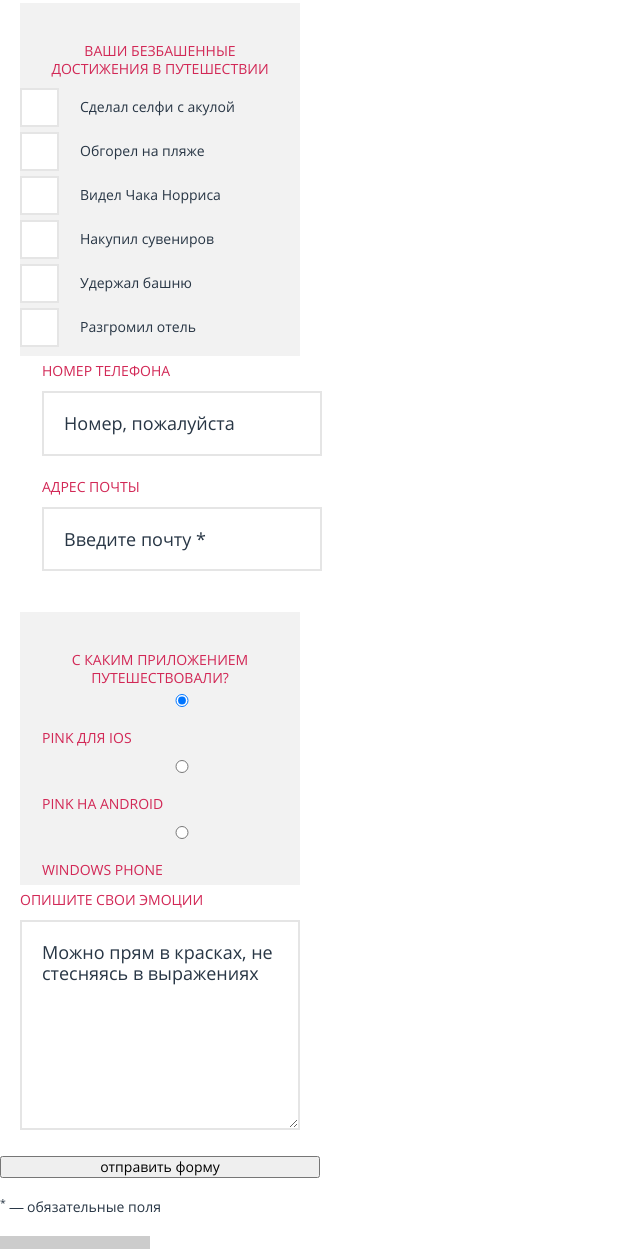
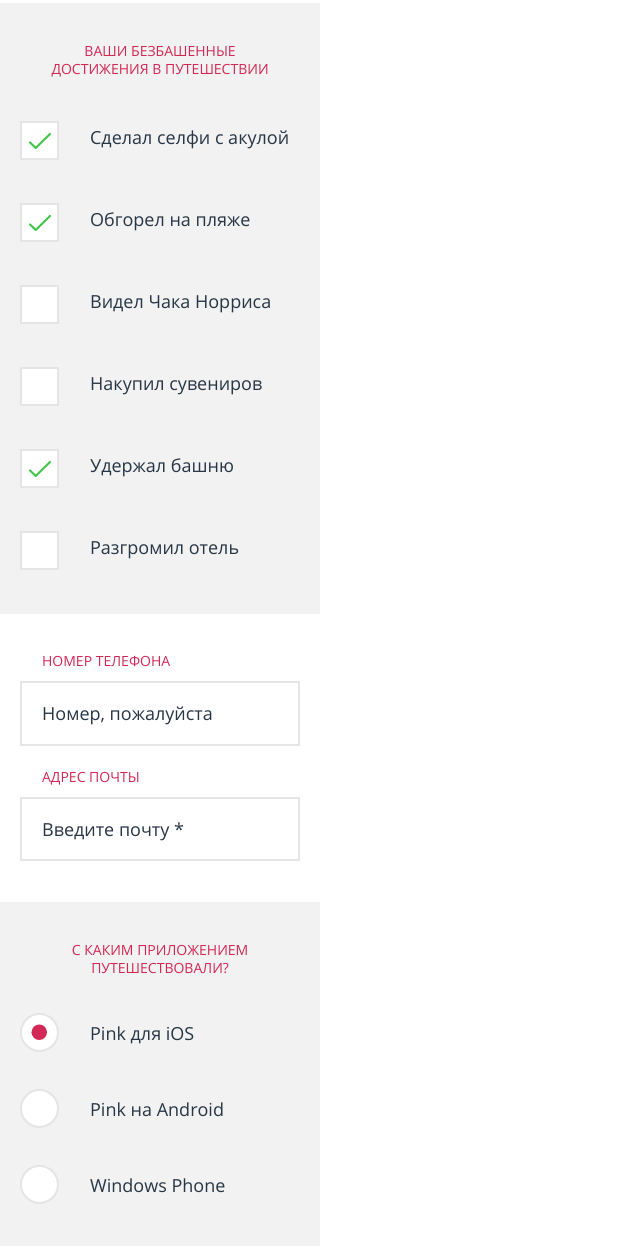
Before and after one commit to demchenkoyu/496077-pink-16, a website: page source/form.html in a window 1280 px wide. Shown: the part 819-2068 px from the top of the page, without its empty margins (0-640 px from the left). Drawn offline with nearby package versions, Linux system fonts and the light colour scheme; files that its build step writes are made by us from their sources; placeholder pictures from the web are drawn by us.

Commit message:
стилизованы элементы формы моб версии

```diff
--- a/source/form.html
+++ b/source/form.html
@@ -52,66 +52,75 @@
       <p class="form__description">Поделитесь своей историей и получите шанс выиграть ценный приз - 1000 миль на вашу бонусную карту!</p>
       <form class="form__wrapper" action="https://echo.htmlacademy.ru">
       <div class="form__item">
+        <div class="form__field">
         <label class="form__label" for="surname">фамилия:</label>
         <input class="form__input" type="text" id="surname" placeholder="Укажите фамилию *" required>
+      </div>
+      <div class="form__field">
         <label class="form__label" for="firstname">имя:</label>
         <input class="form__input" type="text" id="firstname" placeholder="Введите ваше имя *" required>
+      </div>
+      <div class="form__field">
         <label class="form__label" for="secondname">отчество:</label>
         <input class="form__input" type="text" id="secondname" placeholder="Ну и отчество тоже">
       </div>
-      <div class="form__item form__item--background">
+      </div>
+      <div class="form__item form__item--difference">
         <h2 class="form__tagline">ваши безбашенные достижения&nbsp;в&nbsp;путешествии</h2>
-        <label class="form__label-checkbox" for="selfie">
-          <input class="form__input-checkbox" type="checkbox" name="selfie-shark" id="selfie" checked>
-          <p class="form__text">Сделал селфи с акулой</p>
-        </label>
-        <label class="form__label-checkbox" for="angry-sun">
-          <input class="form__input-checkbox" type="checkbox" name="sunbase" id="angry-sun" checked>
-          <p class="form__text">Обгорел на пляже</p>
-        </label>
-        <label class="form__label-checkbox" for="ch-norris">
-          <input class="form__input-checkbox" type="checkbox" name="norris" id="ch-norris">
-          <p class="form__text">Видел Чака Норриса</p>
-        </label>
-        <label class="form__label-checkbox" for="gift">
-          <input class="form__input-checkbox" type="checkbox" name="buy" id="gift">
-          <p class="form__text">Накупил сувениров</p>
-        </label>
-        <label class="form__label-checkbox" for="pisa">
-          <input class="form__input-checkbox" type="checkbox" name="hold" id="pisa" checked>
-          <p class="form__text">Удержал башню</p>
-        </label>
-        <label class="form__label-checkbox" for="hotel">
-          <input class="form__input-checkbox" type="checkbox" name="destroy" id="hotel">
-          <p class="form__text">Разгромил отель</p>
-        </label>
+        <div class="form__field form__field--checkbox">
+          <input class="visually-hidden" type="checkbox" name="selfie-shark" id="selfie" value="Селфи" checked>
+          <label class="form__checkbox" for="selfie">Сделал селфи с акулой</label>
+        </div>
+        <div class="form__field form__field--checkbox">
+          <input class="visually-hidden" type="checkbox" name="sunbase" id="angry-sun" value="Пляж" checked>
+          <label class="form__checkbox" for="angry-sun">Обгорел на пляже</label>
+        </div>
+        <div class="form__field form__field--checkbox">
+          <input class="visually-hidden" type="checkbox" name="norris" id="ch-norris" value="Чак Норрис">
+          <label class="form__checkbox" for="ch-norris">Видел Чака Норриса</label>
+        </div>
+        <div class="form__field form__field--checkbox">
+          <input class="visually-hidden" type="checkbox" name="buy" id="gift" value="Сувенир">
+          <label class="form__checkbox" for="gift">Накупил сувениров</label>
+        </div>
+        <div class="form__field form__field--checkbox">
+          <input class="visually-hidden" type="checkbox" name="hold" id="pisa" value="Башня" checked>
+          <label class="form__checkbox" for="pisa">Удержал башню</label>
+        </div>
+        <div class="form__field form__field--checkbox">
+          <input class="visually-hidden" type="checkbox" name="destroy" id="hotel" value="Отель">
+          <label class="form__checkbox" for="hotel">Разгромил отель</label>
+        </div>
       </div>
       <div class="form__item">
-        <label class="form__label" for="phone">
-          номер телефона <input class="form__input" type="tel" id="phone" name="phone-number" placeholder="Номер, пожалуйста">
-        </label>
-        <label class="form__label" for="letter">
-          адрес почты <input class="form__input" type="email" id="letter" name="email" placeholder="Введите почту *" required>
-        </label>
+      <div class="form__field form__field--tel">
+        <label class="form__label" for="phone">номер телефона</label>
+        <input class="form__input" type="tel" id="phone" name="phone-number" placeholder="Номер, пожалуйста">
       </div>
-      <div class="form__item form__item--background">
+      <div class="form__field form__field--email">
+        <label class="form__label" for="letter">адрес почты</label>
+        <input class="form__input" type="email" id="letter" name="email" placeholder="Введите почту *" required>
+      </div>
+      </div>
+      <div class="form__item form__item--difference">
         <h2 class="form__tagline">с каким приложением путешествовали?</h2>
-        <label class="form__label form__label--less" for="ios">
-          <input class="form__input" id="ios" type="radio" name="app-os" value="Pink для iOS" checked> Pink для iOS
-        </label>
-        <label class="form__label form__label--less" for="android">
-          <input class="form__input" id="android" type="radio" name="app-os" value="Pink на Android"> Pink на Android
-        </label>
-        <label class="form__label form__label--less" for="windows">
-          <input class="form__input" id="windows" type="radio" name="app-os" value="Windows Phone"> Windows Phone
-        </label>
+        <div class="form__app-os">
+          <input class="visually-hidden" id="ios" type="radio" name="app-os" value="Pink для iOS" checked>
+          <label class="form__radio" for="ios">Pink для iOS</label>
+          <input class="visually-hidden" id="android" type="radio" name="app-os" value="Pink на Android">
+          <label class="form__radio" for="android">Pink на Android</label>
+          <input class="visually-hidden" id="windows" type="radio" name="app-os" value="Windows Phone">
+          <label class="form__radio" for="windows">Windows Phone</label>
+        </div>
       </div>
-      <div class="form__item">
+      <div class="form__item form__item--comment">
         <label class="form__tagline" for="emotional">опишите свои эмоции </label>
-        <textarea class="form__input" id="emotional" name="comment" rows="8">Можно прям в красках, не стесняясь в выражениях</textarea>
+        <textarea class="form__textarea" id="emotional" name="comment" rows="10" placeholder="Можно прям в красках, не стесняясь в выражениях"></textarea>
       </div>
-      <input class="form__submit" type="submit" value="отправить форму">
-      <p class="form__legend"><sup>*</sup> — обязательные поля</p>
+      <div class="form__submit">
+      <button class="form__button" type="submit">отправить форму</button>
+      <p class="form__legend"><sup>*</sup> &mdash; обязательные поля</p>
+    </div>
       </form>
     </section>
     </main>
--- a/source/less/blocks/form.less
+++ b/source/less/blocks/form.less
@@ -35,6 +35,35 @@
   flex-direction: column;
 }
 
+.form__item {
+  width: 280px;
+  margin: 0 auto;
+
+  &--difference {
+    width: 320px;
+    background-color: @bg-color-grey;
+    margin-top: 25px;
+  }
+
+  &--comment {
+    padding-top: 32px;
+    text-align: center;
+  }
+}
+
+.form__field {
+  &--checkbox {
+    width: 280px;
+    margin: 0 auto;
+    margin-top: 44px;
+    margin-bottom: 50px;
+  }
+
+  &--tel {
+    padding-top: 32px;
+  }
+}
+
 .form__label {
   color: @pink;
   text-transform: uppercase;
@@ -68,23 +97,6 @@
   }
 }
 
-.form__input-checkbox {
-  position: absolute;
-  z-index: -1;
-  opacity: 0;
-  margin: 10px 0 0 20px;
-}
-
-.form__item {
-  width: 280px;
-  margin: 0 auto;
-
-  &--background {
-    background-color: @bg-color-grey;
-    margin-top: 25px;
-  }
-}
-
 .form__tagline {
   width: 280px;
   margin: 0 auto;
@@ -97,15 +109,21 @@
   color: @pink;
 }
 
-.form__text {
-  position: relative;
-  padding: 0 0 0 60px;
-  cursor: pointer;
+.form__field input[type="checkbox"] {
+  position: absolute;
+  z-index: -1;
+  opacity: 0;
 }
 
-.form__text::before {
+.form__checkbox {
+  position: relative;
+  cursor: pointer;
+  font-size: 18px;
+  padding-left: 70px;
+
+  &::before {
+    position: absolute;
     content: "";
-  position: absolute;
     top: -4px;
     left: 0;
     width: 35px;
@@ -114,21 +132,121 @@
     border: 2px solid #e5e5e5;
   }
 
-.form__text:hover::before {
+  &:hover::before {
     border: 2px solid @blue;
   }
 
-.form__text:active::before,
-.form__text:focus::before {
+  &:active::before {
     border: 2px solid @pink;
   }
+}
 
-// input[type="checkbox"]:checked {
-//   content: '';
-//   position: absolute;
-//   top: -2px;
-//   left: 2px;
-//   background-image: url("../img/icon-yes.svg");
-//   background-position: 50% 50%;
-//   background-repeat: no-repeat;
-// }
+input[type="checkbox"]:checked + .form__checkbox::before {
+  background-image: url("../img/icon-yes.svg");
+  background-position: 50% 50%;
+  background-repeat: no-repeat;
+}
+
+.form__app-os {
+  width: 280px;
+  margin: 0 auto;
+}
+
+.form__app-os input[type="radio"] {
+  position: absolute;
+  z-index: -1;
+  opacity: 0;
+}
+
+.form__radio {
+  display: block;
+  position: relative;
+  cursor: pointer;
+  font-size: 18px;
+  padding-left: 70px;
+  margin-top: 41px;
+  margin-bottom: 46px;
+
+  &::before {
+    position: absolute;
+    content: "";
+    top: -5px;
+    left: 0;
+    width: 35px;
+    height: 35px;
+    border-radius: 50%;
+    background: @white;
+    border: 2px solid #e5e5e5;
+  }
+
+  &:hover::before {
+    border: 2px solid @blue;
+  }
+
+  &:active::before {
+    border: 2px solid @pink;
+  }
+}
+
+input[type="radio"]:checked + .form__radio::before {
+  background-image: url("../img/icon-map-marker.svg");
+  background-position: 50% 50%;
+  background-repeat: no-repeat;
+}
+
+.form__textarea {
+  width: 280px;
+  box-sizing: border-box;
+  border: 2px solid #e5e5e5;
+  padding: 15px 18px 22px;
+  margin-top: 10px;
+  resize: none;
+
+  &::placeholder {
+    font-size: 18px;
+    line-height: 30px;
+    color: @blue;
+  }
+
+  &:hover {
+    border: 2px solid @blue;
+    outline: none;
+  }
+
+  &:active,
+  &:focus {
+    border: 2px solid @pink;
+    outline: none;
+  }
+}
+
+.form__submit {
+  width: 280px;
+  margin: 0 auto;
+}
+
+.form__button {
+  margin-top: 38px;
+  width: 280px;
+  height: 63px;
+  background-color: #2aab6d;
+  color: @white;
+  font-size: 18px;
+  line-height: 30px;
+  text-align: center;
+  border: none;
+  text-transform: uppercase;
+  font-weight: bold;
+  border-radius: 3px;
+}
+
+.form__legend {
+  margin-top: 35px;
+  text-transform: uppercase;
+  text-align: center;
+}
+
+.form__legend sup {
+  font-weight: bold;
+  color: @pink;
+}
```
Lines whose indentation alone changed are shown as unchanged.
